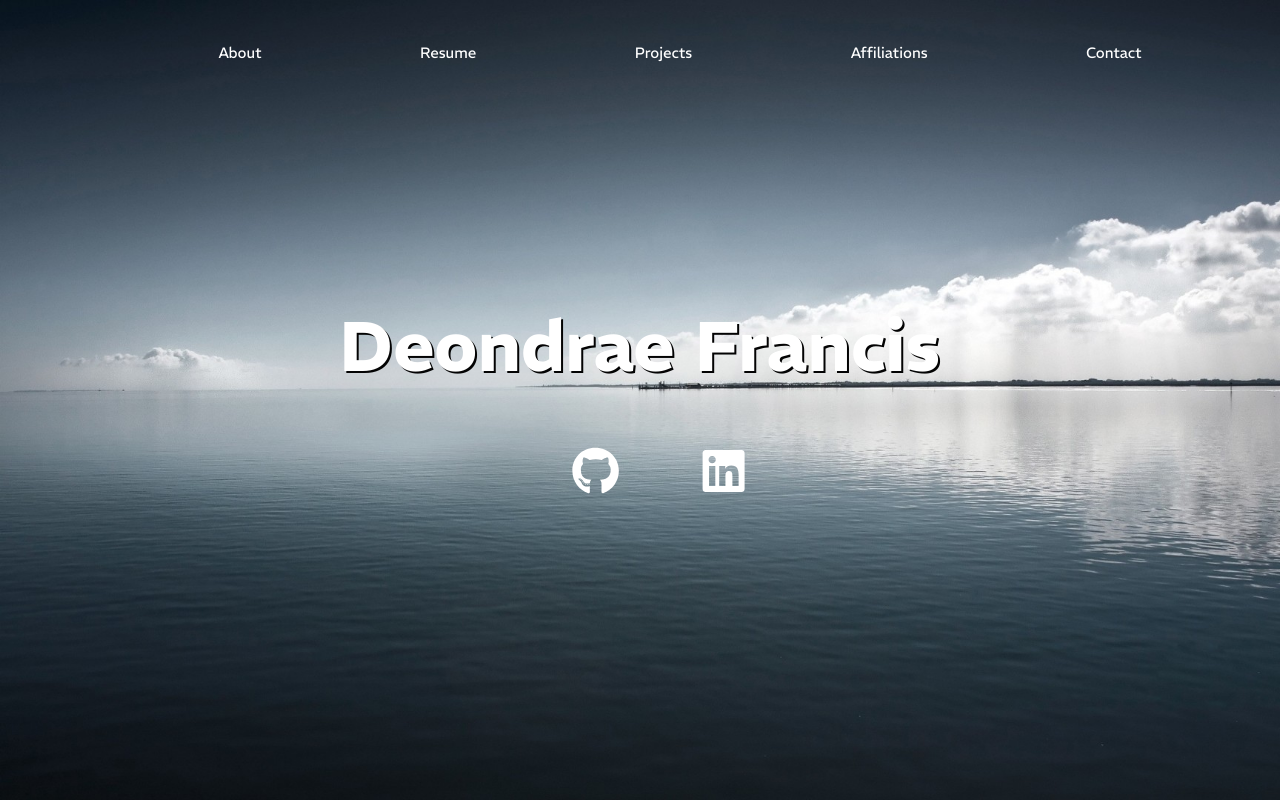
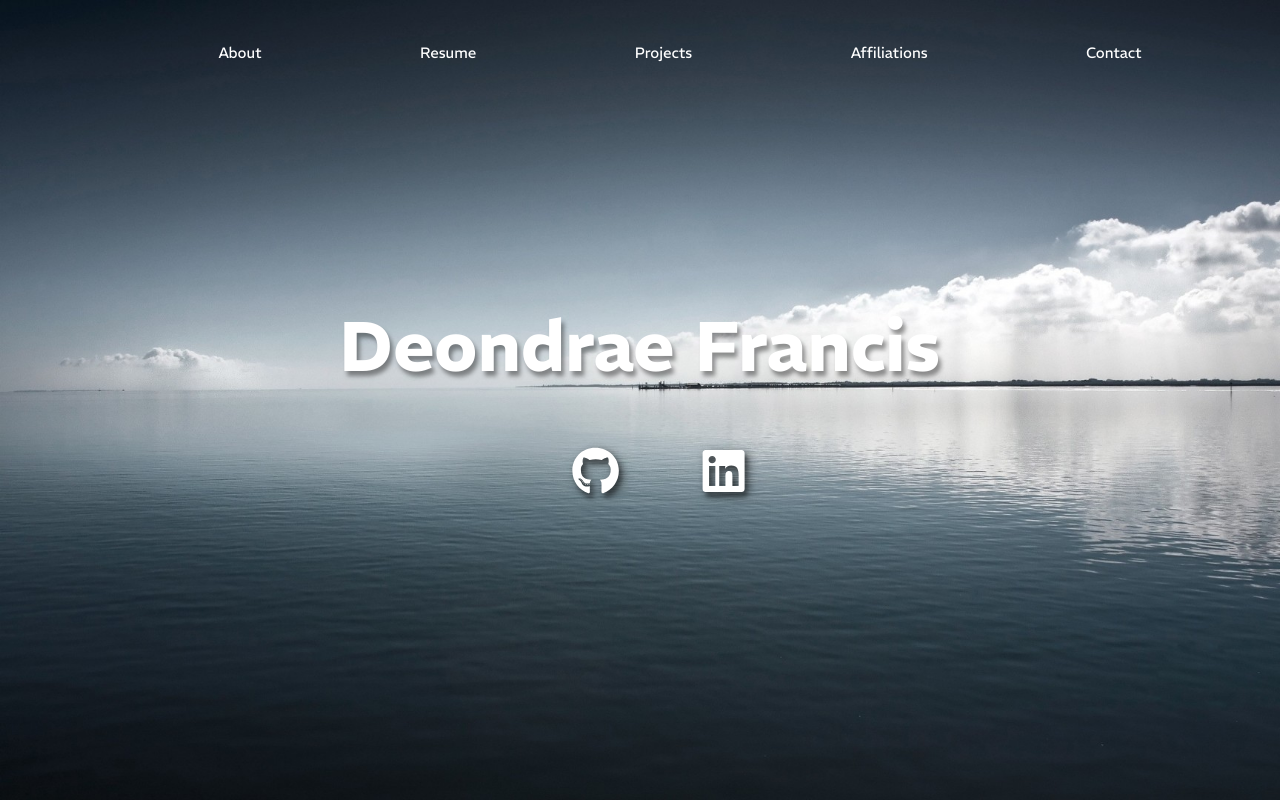
Before and after one commit to DFLotus/portfolio, a React (Create React App) app: page / in a window 1280 px wide. Built offline with nearby package versions, Linux system fonts and the light colour scheme.

Commit message:
improve shadow

```diff
--- a/src/styles/Home.css
+++ b/src/styles/Home.css
@@ -22,7 +22,7 @@
     font-family: rem;
     color:  white;
     /*color: rgba(83, 143, 233);*/
-    text-shadow: 2px 2px  #030303;
+    filter: drop-shadow(3px 5px 2px rgb(0 0 0 / 0.4));
 }
 
 .social-container{
@@ -36,4 +36,5 @@
     align-items: center;
     font-size: 18px;
     cursor: pointer;
+    filter: drop-shadow(3px 2px 4px rgb(0 0 0 / 0.4));
 }
```
